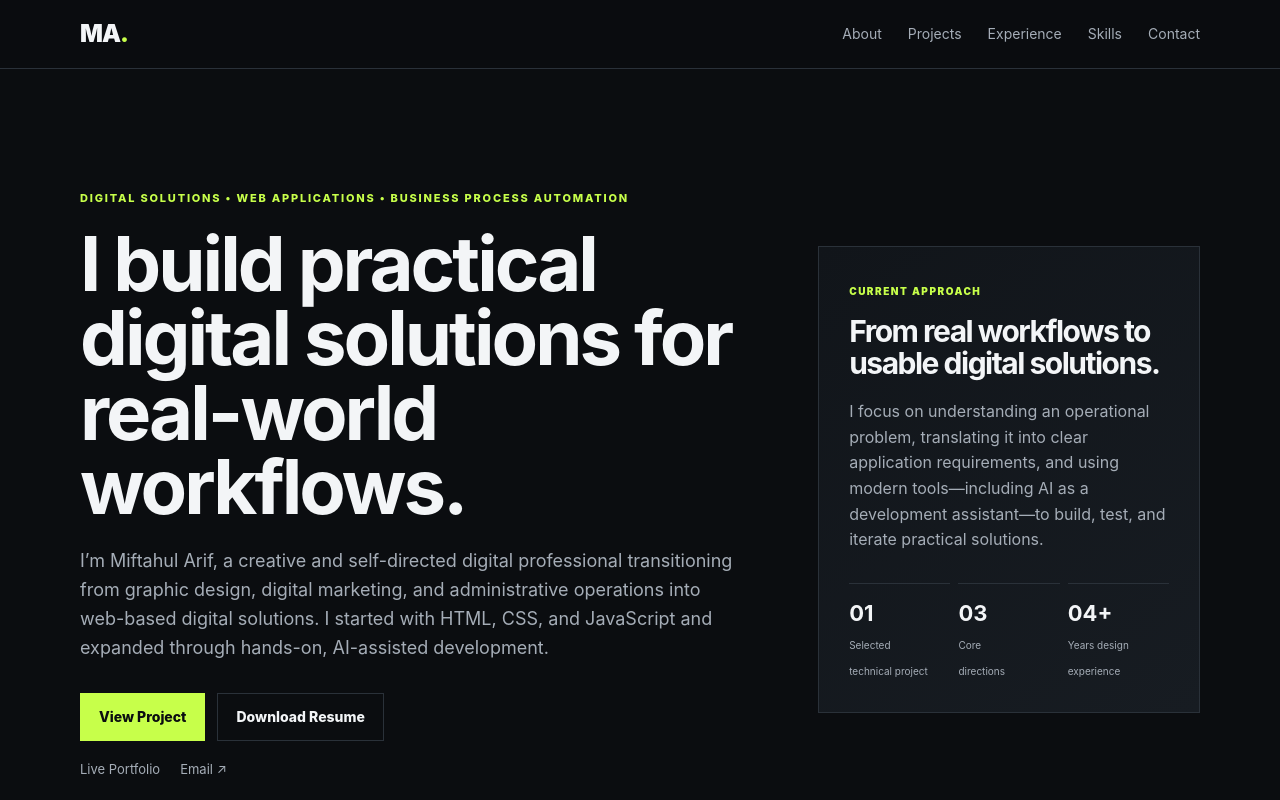
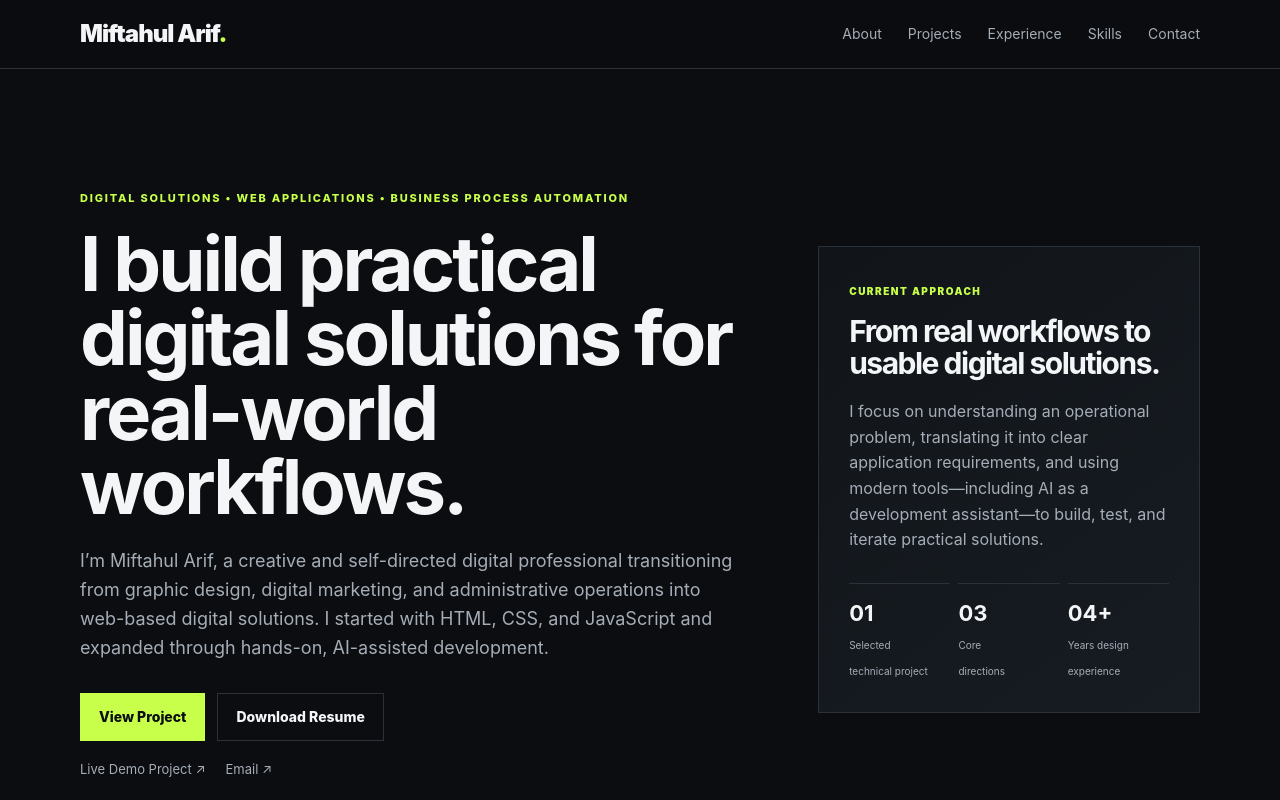
Before and after one commit to 1997miftahularif/miftahul-arif-portfolio, a plain HTML site: page index.html in a window 1280 px wide. Shown: the top 800 px of the page. Drawn offline with Linux system fonts and the light colour scheme.

Commit message:
Update portfolio

```diff
--- a/index.html
+++ b/index.html
@@ -19,7 +19,7 @@
 <body>
   <header class="site-header">
     <nav class="nav container">
-      <a class="brand" href="#top">MA<span>.</span></a>
+      <a class="brand" href="#top">Miftahul Arif<span>.</span></a>
       <button class="nav-toggle" aria-label="Open menu" aria-expanded="false">☰</button>
       <div class="nav-links">
         <a href="#about">About</a>
@@ -44,10 +44,10 @@
           </p>
           <div class="hero-actions">
             <a class="button primary" href="#projects">View Project</a>
-            <a class="button secondary" href="assets/files/">Download Resume</a>
+            <a class="button secondary" href="assets/files/Resume_Master_Miftahul_Arif_Updated.pdf">Download Resume</a>
           </div>
           <div class="quick-links">
-            <a href="https://visualcreation1997-tech.github.io/livedemo/" target="_blank" rel="noopener">Live Portfolio</a>
+            <a href="https://visualcreation1997-tech.github.io/livedemo/" target="_blank" rel="noopener">Live Demo Project ↗</a>
             <a href="mailto:arief1911@gmail.com">Email ↗</a>
           </div>
         </div>
```
